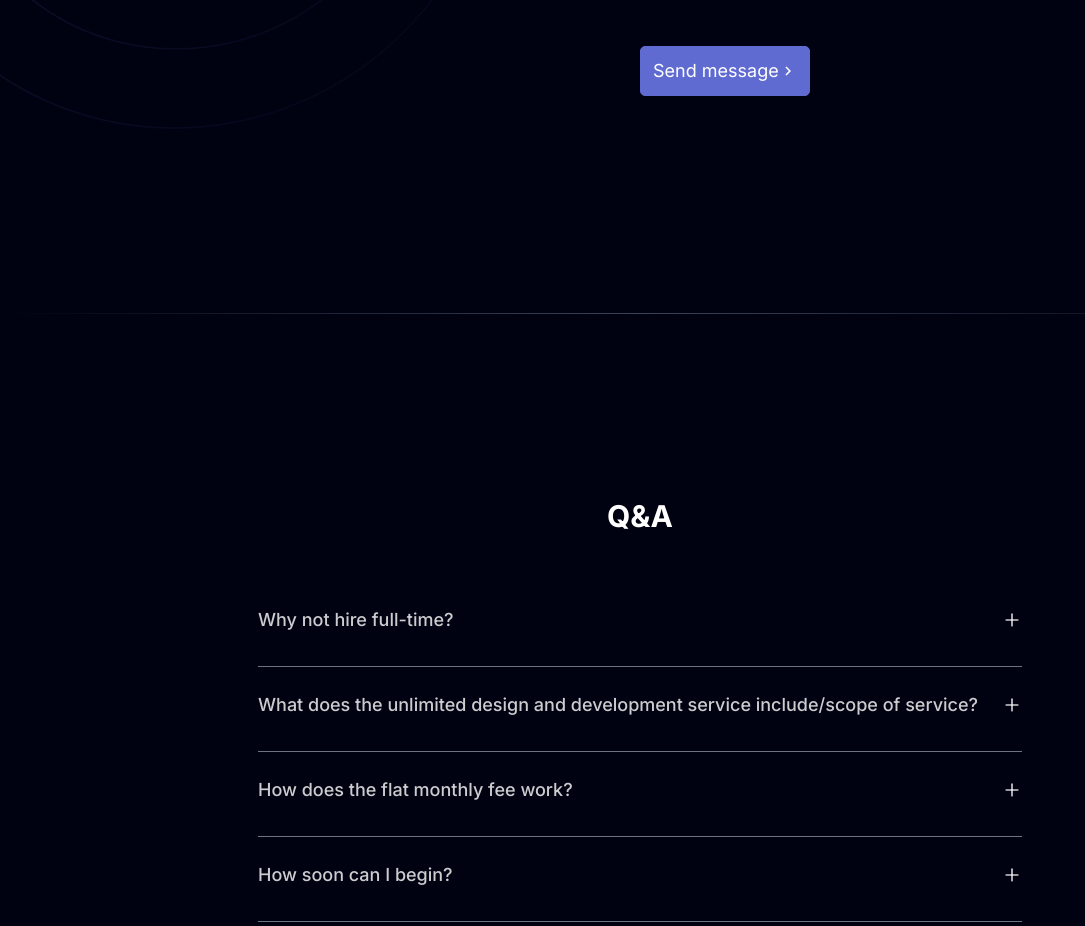
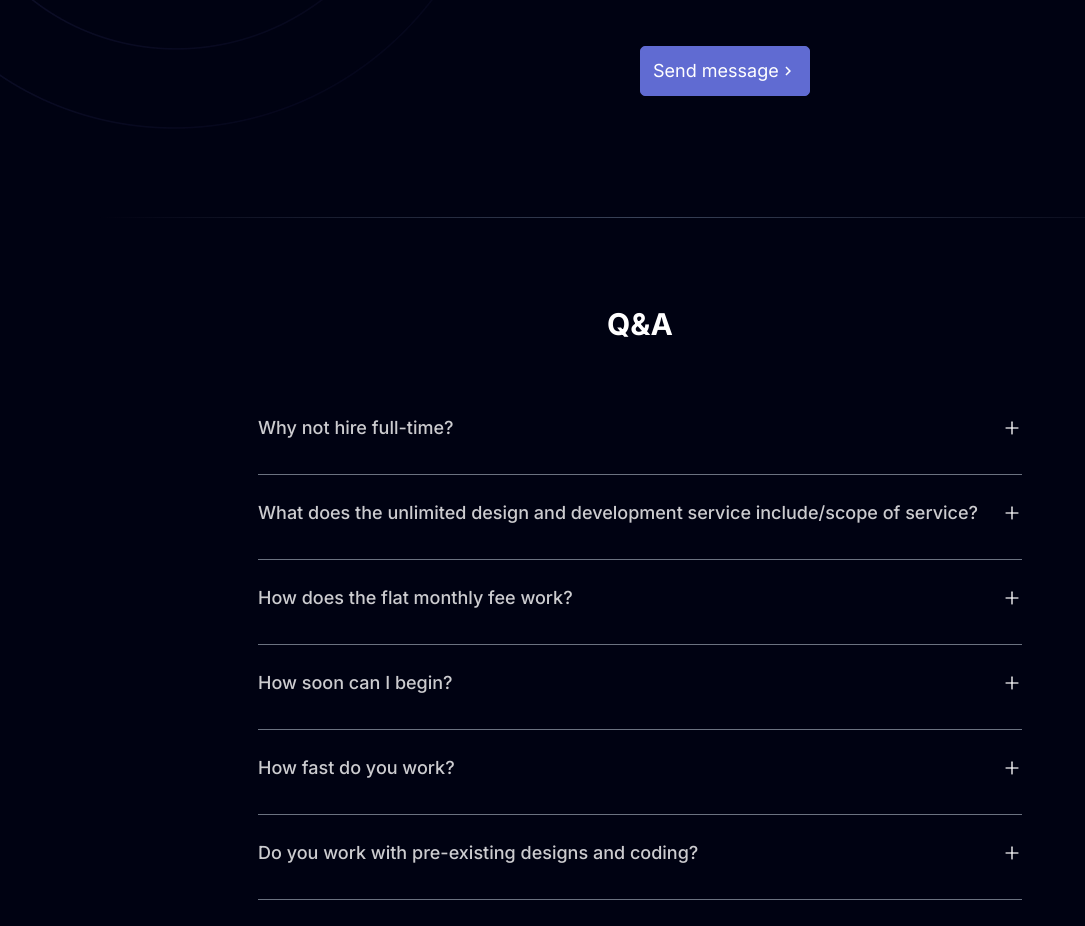
Before and after one commit to venilsutariya/portals, a Next.js app: page / in a window 1280 px wide. Shown: the part 6540-7466 px from the top of the page, without its empty margins (0-1085 px from the left). Built offline with nearby package versions, Linux system fonts and the light colour scheme.

Commit message:
add coded

```diff
--- a/components/customUi/Cards.tsx
+++ b/components/customUi/Cards.tsx
@@ -53,7 +53,7 @@ const Cards = () => {
                     </div>
                 </div>
                 <div className=" lg:px-32">
-                    <div className=" bg-gradient-to-r from-transparent via-blue-200/30 to-transparent lg:p-[0.1px] xl:p-[0.3px] my-28"></div>
+                    <div className=" bg-gradient-to-r from-transparent via-blue-200/30 to-transparent p-[0.5px] lg:p-[0.3px] my-28"></div>
                 </div>
             </div>
         </VisibilitySensor>
--- a/components/customUi/FAQ.tsx
+++ b/components/customUi/FAQ.tsx
@@ -10,8 +10,8 @@ import {
 const FAQ = () => {
     return (
         <div>
-            <div className=" mb-5 mt-24 py-5">
-                <div className=" bg-gradient-to-r from-transparent via-blue-200/30 to-transparent p-[0.5px]  my-10 relative text-center">
+            <div className=" lg:px-24 pt-5">
+                <div className=" bg-gradient-to-r from-transparent via-blue-200/30 to-transparent p-[0.5px] lg:p-[0.3px] my-10 relative text-center">
                 </div>
             </div>
             <div className=" container py-5">
--- a/components/customUi/WhyChoose.tsx
+++ b/components/customUi/WhyChoose.tsx
@@ -26,7 +26,7 @@ const WhyChoose = () => {
                         Why Choose Enterone?
                     </div>
                     <div className="lg:px-32">
-                        <div className=" bg-gradient-to-r from-transparent via-blue-200/30 to-transparent lg:p-[0.1px] xl:p-[0.3px]  my-10"></div>
+                        <div className=" bg-gradient-to-r from-transparent via-blue-200/30 to-transparent p-[0.5px] lg:p-[0.3px]  my-10"></div>
                     </div>
                     <div className="px-5">
                         <div className=' relative lg:px-28 flex justify-center items-end'>
```
